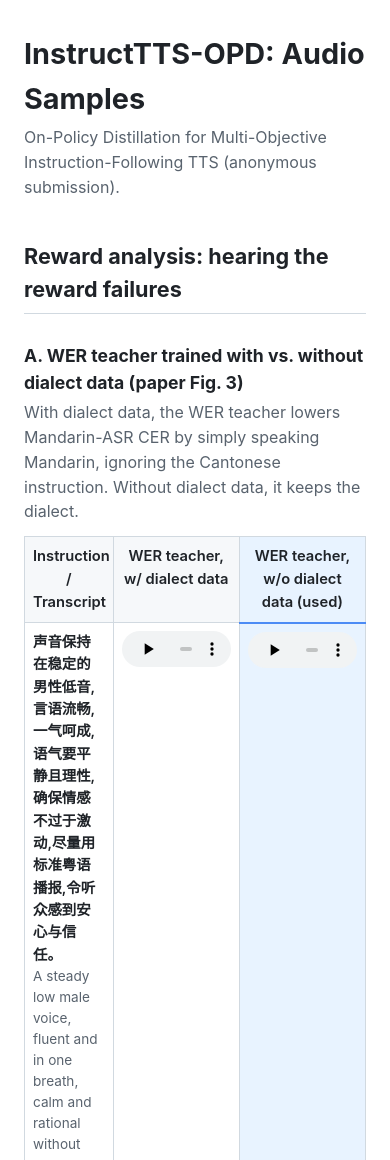
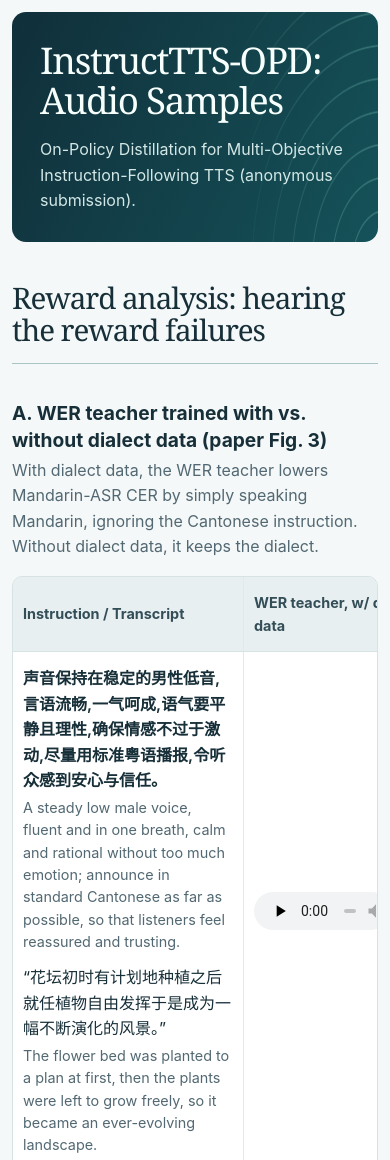
Before and after one commit to CuCl-2/InstructTTS-OPD, a plain HTML site: page index.html in a window 390 px wide. Shown: the top 1160 px of the page. Drawn offline with Linux system fonts and the light colour scheme.

Commit message:
Refine audio demo typography, tables and responsive layout

```diff
--- a/index.html
+++ b/index.html
@@ -5,37 +5,46 @@
 <meta name="viewport" content="width=device-width, initial-scale=1">
 <title>InstructTTS-OPD: Audio Samples</title>
 <style>
-  :root { --fg:#1f2328; --muted:#59636e; --line:#d1d9e0; --bg-soft:#f6f8fa; --ours:#e8f3ff; --ours-line:#4c8bf5; }
+  :root { color-scheme: light; --ink: #172f38; --muted: #526872; --line: #d6e2e4; --teal: #086967; }
   * { box-sizing: border-box; }
-  body { font-family: -apple-system, "Segoe UI", Helvetica, Arial, "PingFang SC", "Microsoft YaHei", sans-serif;
-         color: var(--fg); margin: 0; line-height: 1.55; }
-  main { max-width: 1280px; margin: 0 auto; padding: 32px 24px 64px; }
-  h1 { font-size: 1.8rem; margin: 0 0 4px; }
-  h2 { font-size: 1.35rem; margin: 40px 0 6px; padding-bottom: 6px; border-bottom: 1px solid var(--line); }
-  h3 { font-size: 1.1rem; margin: 28px 0 4px; }
-  .sub { color: var(--muted); margin: 0 0 20px; }
-  .desc { color: var(--muted); margin: 4px 0 12px; }
-  .note { background: var(--bg-soft); border: 1px solid var(--line); border-radius: 6px; padding: 12px 16px; margin: 16px 0; }
-  .note ul { margin: 6px 0 0; padding-left: 20px; }
-  table { border-collapse: collapse; width: 100%; table-layout: fixed; margin-bottom: 8px; }
-  th, td { border: 1px solid var(--line); padding: 8px; vertical-align: top; }
-  th { background: var(--bg-soft); font-weight: 600; font-size: .92rem; }
-  th.ours, td.ours { background: var(--ours); }
-  th.ours { border-bottom: 2px solid var(--ours-line); }
-  td.prompt { width: 26%; font-size: .9rem; }
+  body { margin: 0; background: #f5f8f8; color: var(--ink); font: 1rem/1.6 "Inter", "Segoe UI", "PingFang SC", "Microsoft YaHei", sans-serif; }
+  main { max-width: 1480px; margin: auto; padding: clamp(12px, 3vw, 48px); }
+  header { position: relative; isolation: isolate; overflow: hidden; border-radius: 20px; padding: clamp(28px, 5vw, 80px); background: linear-gradient(115deg, #102f3a, #155259); color: #f6fffc; }
+  header::after { content: ""; position: absolute; z-index: -1; inset: 0 0 0 60%; background: repeating-radial-gradient(ellipse at 105% 110%, transparent 0 12px, #83d0c254 13px, transparent 14px 20px); mask-image: linear-gradient(90deg, transparent, black); }
+  h1, h2 { font-family: "Baskervville", Georgia, serif; font-weight: 500; line-height: 1.1; letter-spacing: -.035em; text-wrap: balance; }
+  h1 { margin: 0; font-size: clamp(2.3rem, 4.6vw, 4.6rem); }
+  .sub { max-width: 650px; margin: 1rem 0 0; color: #d3e8e6; }
+  h2 { margin: clamp(40px, 5vw, 74px) 0 24px; padding-bottom: 16px; border-bottom: 1px solid #aac4c6; font-size: clamp(1.85rem, 3vw, 3rem); }
+  h3 { margin: 36px 0 4px; font-size: 1.2rem; line-height: 1.4; }
+  .desc { margin: 4px 0 16px; max-width: 85ch; color: var(--muted); }
+  .table-wrap { overflow-x: auto; background: white; border: 1px solid var(--line); border-radius: 14px; }
+  .table-wrap:focus-visible { outline: 3px solid var(--teal); outline-offset: 2px; }
+  table { width: 100%; min-width: var(--table-min); border-collapse: separate; border-spacing: 0; table-layout: fixed; }
+  th, td { padding: 14px clamp(10px, 1vw, 18px); text-align: left; }
+  th { background: #e7eff0; color: #344e58; font-size: .9rem; }
+  th:first-child { width: 32%; }
+  td { vertical-align: middle; border-top: 1px solid var(--line); }
+  td + td, th + th { border-left: 1px solid #e1eaeb; }
+  th.ours { background: #cdeae2; color: #14564c; }
+  td.ours { background: #f0faf6; }
   .instr { font-weight: 600; }
-  .en { color: var(--muted); font-size: .85rem; }
-  .text { margin-top: 6px; }
-  audio { width: 100%; height: 36px; }
-  .missing { font-size: .8rem; color: #cf222e; }
-  table.legend td:first-child { width: 22%; font-weight: 600; }
-  .focus { display: inline-block; font-size: .75rem; padding: 1px 8px; margin-bottom: 6px; border-radius: 10px; background: #fff4e5; color: #9a6700; border: 1px solid #f0c674; }
+  .en { margin-top: 3px; color: var(--muted); font-size: .9rem; line-height: 1.55; }
+  .text { margin-top: 12px; }
+  audio { display: block; width: 100%; height: 38px; }
+  .focus { display: inline-block; margin-bottom: 8px; padding: 2px 9px; border-radius: 6px; background: #e4f2ef; color: #225e56; font-size: .875rem; }
+  @media (max-width: 700px) {
+    header { border-radius: 14px; }
+    .table-wrap { border-radius: 10px; }
+    th:first-child { width: 230px; }
+  }
 </style>
 </head>
 <body>
 <main>
+  <header>
   <h1>InstructTTS-OPD: Audio Samples</h1>
   <p class="sub">On-Policy Distillation for Multi-Objective Instruction-Following TTS (anonymous submission).</p>
+  </header>
 
   <h2>Reward analysis: hearing the reward failures</h2>
   <div id="reward-sections"></div>
@@ -47,7 +56,7 @@
 <script src="samples.js"></script>
 <script>
 function renderTable(systems, samples) {
-  let h = '<table><thead><tr><th style="width:26%">Instruction / Transcript</th>';
+  let h = `<div class="table-wrap" tabindex="0" style="--table-min:${250 + systems.length * 190}px"><table><thead><tr><th>Instruction / Transcript</th>`;
   for (const s of systems) h += '<th class="' + (s.ours ? "ours" : "") + '">' + s.name + "</th>";
   h += "</tr></thead><tbody>";
   for (const x of samples) {
@@ -64,7 +73,7 @@ function renderTable(systems, samples) {
     }
     h += "</tr>";
   }
-  return h + "</tbody></table>";
+  return h + "</tbody></table></div>";
 }
 
 let html = "";
```
